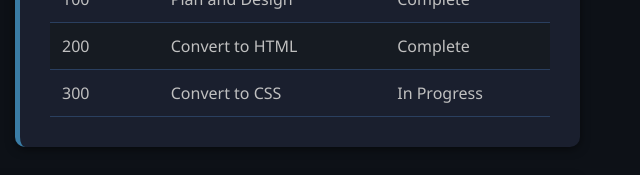
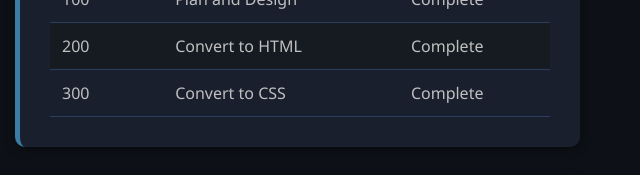
Before and after one commit to Branten711/wdd130, a plain HTML site: page index.html in a window 1280 px wide. Shown: the part 567-742 px from the top of the page, 640-1280 px from the left. Drawn offline with Linux system fonts and the light colour scheme; a web font is replaced by a local one.

Commit message:
completed

```diff
--- a/index.html
+++ b/index.html
@@ -61,7 +61,7 @@
                     <tr>
                         <td>300</td>
                         <td>Convert to CSS</td>
-                        <td>In Progress</td>
+                        <td>Complete</td>
                     </tr>
                 </tbody>
             </table>
```
